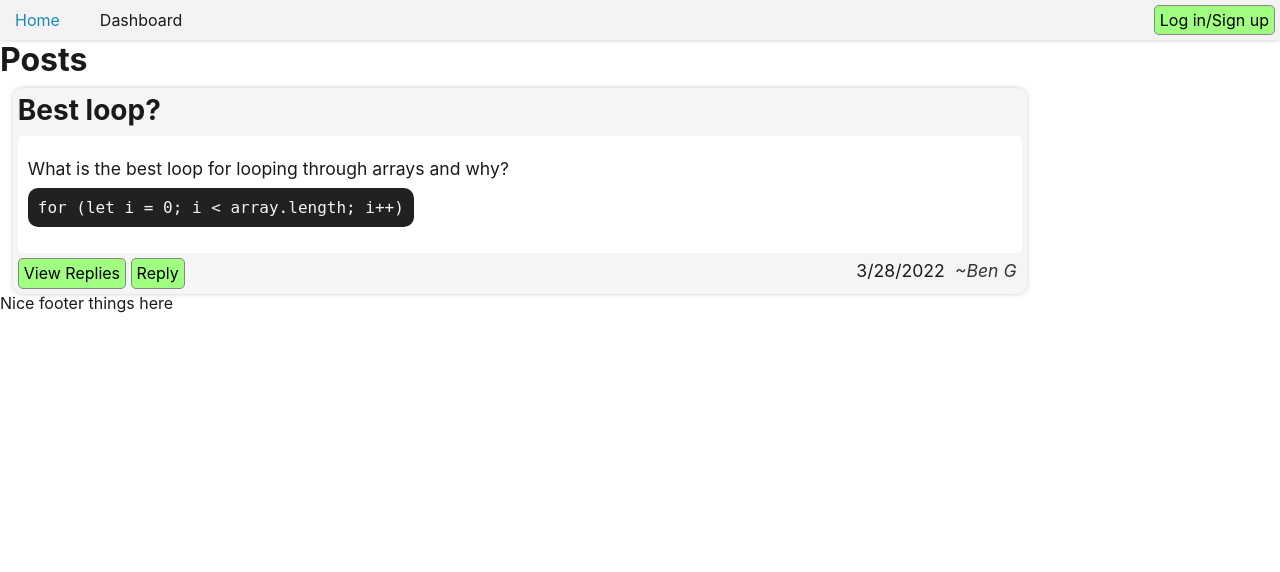
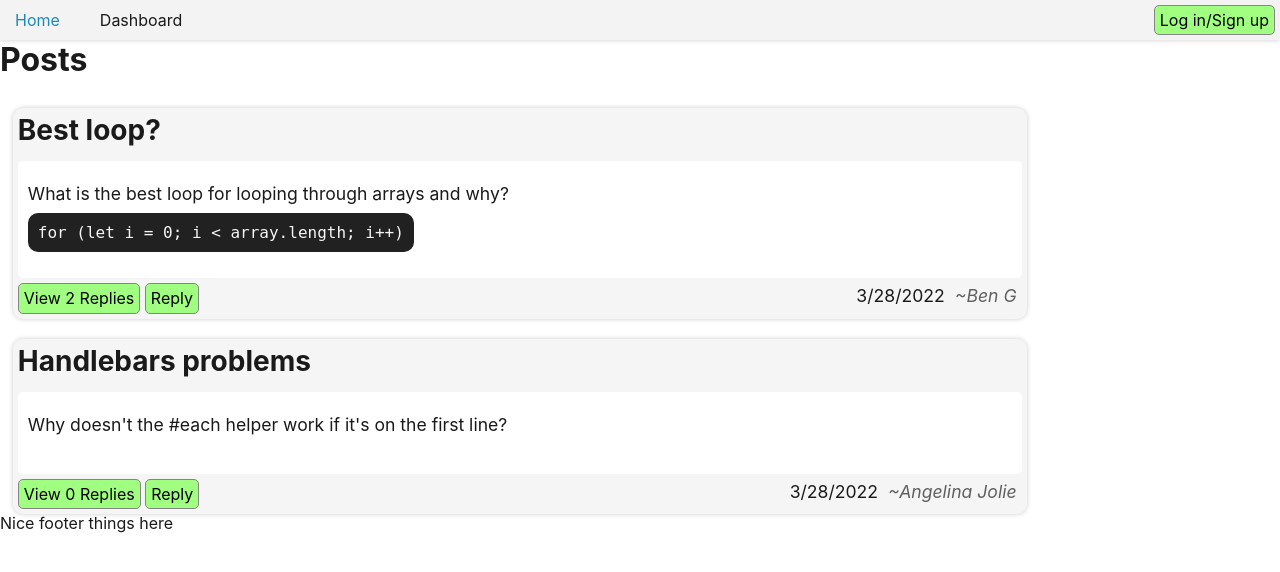
Before and after one commit to BGrowcott/gunz-money-and-tech-blogs, a Node server app: page / in a window 1280 px wide. Shown: the top 572 px of the page. Run offline with Node 20, Linux system fonts and the light colour scheme; data comes from the database, SQL or seed files in the repository; some libraries are stand-ins or nearby versions.

Commit message:
lots of work down for the hompage - loading posts and comments - styles  and some javascript

```diff
--- a/controllers/homeRoutes.js
+++ b/controllers/homeRoutes.js
@@ -1,6 +1,6 @@
 const router = require('express').Router();
 const withAuth = require('../utils/auth');
-const { Post, User } = require('../models');
+const { Post, User, Comments } = require('../models');
 
 
 // homepage
@@ -13,7 +13,15 @@ router.get('/', async (req, res) => {
           model: User,
           attributes: ['name'],
         },
+        {
+          model: Comments,
+          include: [{model: User}],
+        },
       ],
+      order: [
+        ["id", "ASC"],
+        [Comments, "id", 'ASC']
+      ]
     });
 
     // Serialize data so the template can read it
--- a/models/Post.js
+++ b/models/Post.js
@@ -13,10 +13,6 @@ Post.init({
   title: {
     type: DataTypes.STRING,
     allowNull: false,
-  },
-  category: {
-    type: DataTypes.STRING,
-    allowNull: true,
   },
   content: {
     type: DataTypes.STRING,
--- a/public/css/style.css
+++ b/public/css/style.css
@@ -47,6 +47,7 @@ button:active {
 section {
     display: flex;
     margin-left: 1%;
+    flex-direction: column;
 }
 
 .post-card{
@@ -55,6 +56,10 @@ section {
     border-radius: 10px;
     background-color: whitesmoke;
     padding: 5px;
+    display: flex;
+    flex-direction: column;
+    justify-content: space-between;
+    margin-top: 20px;
 }
 
 .post-card footer {
@@ -89,6 +94,47 @@ section {
 }
 
 .op {
-    color: rgb(51, 51, 51);
+    color: rgb(95, 95, 95);
     font-style: oblique;
 }
+
+.comment-container {
+    display: none;
+    background-color: white;
+    margin-top: 10px;
+    border-radius: 10px;
+}
+
+.comment {
+    display: flex;
+    justify-content: space-between;
+    border-radius: 5px;
+}
+
+.comment:nth-child(odd) {
+    background-color: rgb(207, 207, 207);
+}
+
+.comment-content, .comment-sign-off {
+    padding: 20px 10px;
+    margin: 0px;
+}
+
+.comment-sign-off {
+    color: rgb(95, 95, 95);
+    font-style: oblique;
+}
+
+.hide-replies{
+    display: none;
+}
+
+.reply-container {
+    display: none;
+    flex-direction: column;
+    margin-top: 10px;
+}
+
+.controls {
+    margin-top: 10px;
+}
--- /dev/null
+++ b/public/js/homepage.js
@@ -0,0 +1,42 @@
+// show and hide replies
+$('.replies-button').click(showReplies);
+function showReplies(e) {
+    $(e.target)
+      .parent()
+      .parent()
+      .siblings('.comment-container')
+      .css('display', 'initial');
+    $(e.target).css('display', 'none')
+    $(e.target).siblings('.hide-replies').css('display', 'initial');
+}
+
+$('.hide-replies').click(hideReplies);
+function hideReplies(e) {
+    $(e.target)
+      .parent()
+      .parent()
+      .siblings('.comment-container')
+      .css('display', 'none');
+    $(e.target).css('display', 'none')
+    $(e.target).siblings('.replies-button').css('display', 'initial');
+}
+
+// show reply container
+$('.reply').click(showReplyContainer);
+function showReplyContainer(e) {
+    $(e.target)
+      .parent()
+      .parent()
+      .siblings('.reply-container')
+      .css('display', 'flex');
+}
+// cancel reply
+$('.cancel-reply').click(cancelReply);
+function cancelReply(e) {
+    $(e.target)
+      .parent()
+      .parent()
+      .css('display', 'none');
+}
+
+//
--- /dev/null
+++ b/seeds/commentsData.json
@@ -0,0 +1,12 @@
+[
+    {
+      "content": "That really depends on the situation - duh",
+      "post_id": 1,
+      "user_id": 2
+    },
+    {
+      "content": "Thanks that's SO helpful",
+      "post_id": 1,
+      "user_id": 1
+    }
+]
--- a/seeds/postData.json
+++ b/seeds/postData.json
@@ -1,9 +1,13 @@
 [
     {
       "title": "Best loop?",
-      "category": "JavaScript",
       "content": "What is the best loop for looping through arrays and why?",
       "code": "for (let i = 0; i < array.length; i++)",
       "user_id": 1
+    },
+    {
+      "title": "Handlebars problems",
+      "content": "Why doesn't the #each helper work if it's on the first line?",
+      "user_id": 2
     }
 ]
--- a/seeds/userData.json
+++ b/seeds/userData.json
@@ -3,5 +3,10 @@
         "name": "Ben G",
         "email": "bg@fakemail.com",
         "password": "password123"
+    },
+    {
+        "name": "Angelina Jolie",
+        "email": "aj@fakemail.com",
+        "password": "password123"
     }
 ]
--- a/views/homepage.handlebars
+++ b/views/homepage.handlebars
@@ -7,18 +7,40 @@
       </header>
       <div class='card-body'>
         <p>{{post.content}}</p>
-        <pre><code>{{post.code}}</code></pre>
+        {{#if post.code}}
+          <pre><code>{{post.code}}</code></pre>
+        {{/if}}
       </div>
       <footer>
         <div>
-          <button>View Replies</button>
-          <button>Reply</button>
+          <button class='replies-button'>View
+            {{post.comments.length}}
+            Replies</button>
+          <button class='hide-replies'>Hide Replies</button>
+          <button class="reply">Reply</button>
         </div>
         <div class='sign-off'>
           <p>{{format_date post.date_created}}</p>
           <p class='op'>~{{post.user.name}}</p>
         </div>
       </footer>
+      <div class='comment-container'>
+        {{#each post.comments as |comment|}}
+          <div class='comment'>
+            <p class='comment-content'>{{comment.content}}</p>
+            <p class='comment-sign-off'>~{{comment.user.name}}</p>
+          </div>
+        {{/each}}
+      </div>
+      <div class='reply-container'>
+        <textarea id="{{post.id}}" cols='30' rows='5'></textarea>
+        <div class='controls'>
+          <button class="submit-reply">Submit</button>
+          <button class="cancel-reply">Cancel</button>
+        </div>
+      </div>
     </div>
   {{/each}}
 </section>
+
+<script src='./js/homepage.js'></script>
--- a/views/layouts/main.handlebars
+++ b/views/layouts/main.handlebars
@@ -5,6 +5,7 @@
     <meta name='viewport' content='width=device-width, initial-scale=1.0' />
     <link rel='stylesheet' href='/css/jass.css' />
     <link rel='stylesheet' href='/css/style.css' />
+    <script src="https://cdnjs.cloudflare.com/ajax/libs/jquery/3.6.0/jquery.min.js" integrity="sha512-894YE6QWD5I59HgZOGReFYm4dnWc1Qt5NtvYSaNcOP+u1T9qYdvdihz0PPSiiqn/+/3e7Jo4EaG7TubfWGUrMQ==" crossorigin="anonymous" referrerpolicy="no-referrer"></script>
     <title>Document</title>
   </head>
   <body>
```
Also changed, not shown: models/Comments.js (added, +47 -0 lines), models/index.js (+15 -1 lines), seeds/seed.js (+8 -1 lines).
